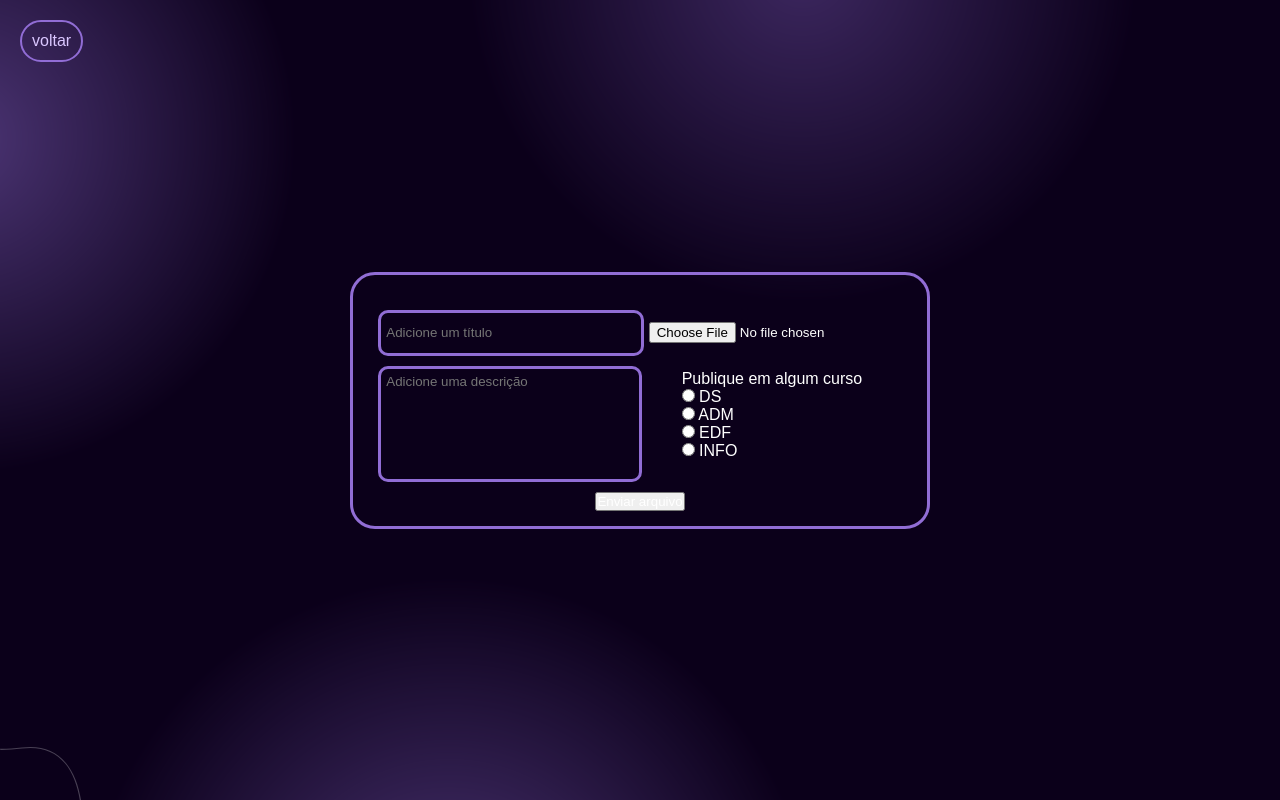
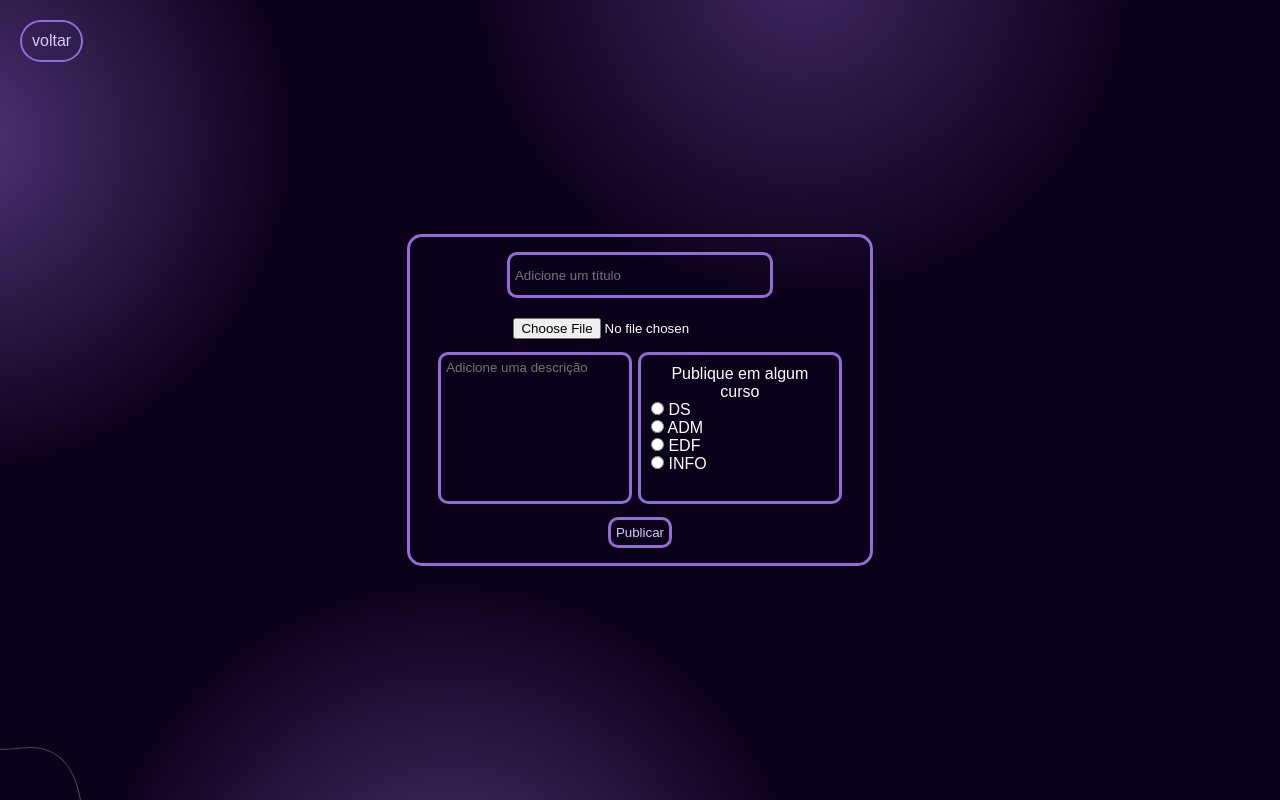
Before and after one commit to DanielC-007/Tecfor, a PHP site: page /posts/index.php in a window 1280 px wide. Run offline with PHP 8.4, Linux system fonts and the light colour scheme; the visitor is signed in with stand-in values (Sample User, id 1); data comes from the database, SQL or seed files in the repository; data that the repository does not hold is empty.

Commit message:
post style update

```diff
--- a/assets/styles/post.css
+++ b/assets/styles/post.css
@@ -35,7 +35,7 @@ body {
 }
 
 form {
-  border-radius: 25px;
+  border-radius: 15px;
   border: solid 3px #916dd5;
   padding: 15px;
   text-align: center;
@@ -43,7 +43,6 @@ form {
 
 .box2 {
   display: flex;
-  justify-content: space-between;
   margin: 10px;
 }
 
@@ -51,7 +50,11 @@ form {
   display: flex;
   align-items: center;
   justify-content: center;
-  width: 50%;
+  border: solid 3px #916dd5;
+  border-radius: 10px;
+  padding: 10px;
+  margin: 3px;
+  width: 100%;
 }
 
 .box2 .box22 div {
@@ -67,18 +70,11 @@ form {
   align-items: center;
 }
 
-.box1 div {
-  text-align: start;
-  margin-top: 10px;
-  width: 100%;
-}
-
 #preview {
   border: solid 3px #916dd5;
   border-radius: 15px;
-  width: auto;
   max-width: 50vw;
-  height: 50vh;
+  max-height: 50vh;
 }
 
 input[type="text"],
@@ -98,6 +94,23 @@ input[type="text"] {
 textarea {
   border-radius: 10px;
   resize: none;
-  width: 250px;
-  height: 100px;
+  width: 100%;
+  margin: 3px;
 }
+
+input[type=file] {
+  margin-top: 10px;
+}
+
+.submit {
+  background-color: transparent;
+  padding: 5px;
+  color: #dac7ff;
+  border: solid 3px #916dd5;
+  border-radius: 10px;
+}
+
+.submit:hover {
+  background-color: #916dd5;
+  cursor: pointer;
+}
--- a/posts/index.php
+++ b/posts/index.php
@@ -90,12 +90,10 @@ $sql_query = $connect->query("SELECT * FROM arquivos") or die($connect->error);
     <a href="../pages/home.php" class="back">voltar</a>
     <main class="container">
         <form method="POST" enctype="multipart/form-data" action="">
+            <input type="text" name="titulo" id="titulo" required placeholder="Adicione um título">
             <div class="box1">
                 <img id="preview" src="" alt="Pré-visualização da imagem" style="display: none;">
-                <div>
-                    <input type="text" name="titulo" id="titulo" required placeholder="Adicione um título">
-                    <input name="arquivo[]" type="file" onchange="previewImage(event)">
-                </div>
+                <input name="arquivo[]" type="file" onchange="previewImage(event)">
             </div>
             <div class="box2">
                 <textarea name="comentario" id="comentario" placeholder="Adicione uma descrição"></textarea><br>
@@ -109,7 +107,7 @@ $sql_query = $connect->query("SELECT * FROM arquivos") or die($connect->error);
                     </div>
                 </div>
             </div>
-            <button name="upload" type="submit">Enviar arquivo</button>
+            <button name="upload" type="submit" class="submit">Publicar</button>
         </form>
     </main>
     <script>
```
Also changed, not shown: posts/arquivos/672915bc2d72b.jpg (added).
